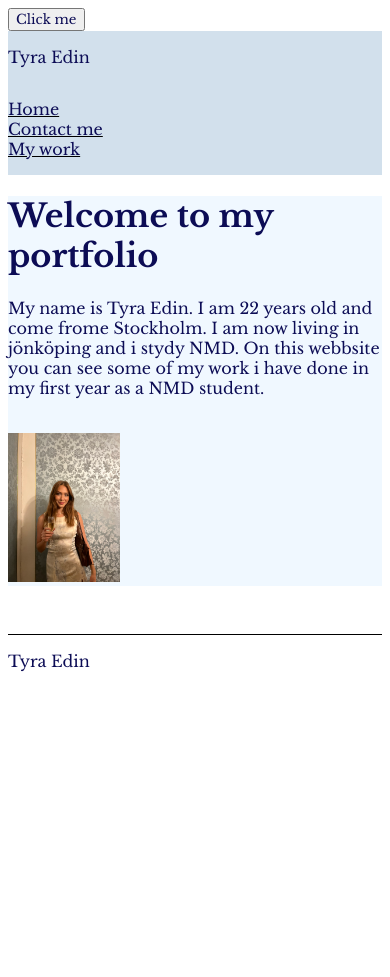
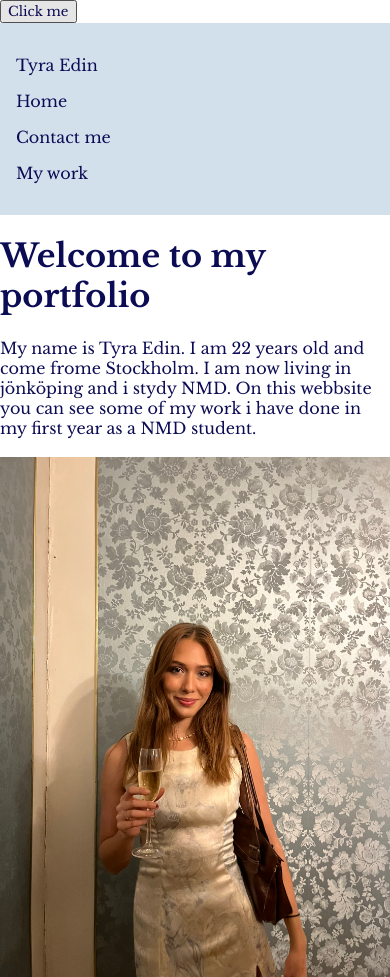
Before and after one commit to front-end-fundamentals-2025/fef-portfolio-tyraedin, a plain HTML site: page index.html in a window 390 px wide. Shown: the top 977 px of the page. Before the commit the page ends 844 px from the top, so only its background shows below. Drawn offline with nearby package versions, Linux system fonts and the light colour scheme.

Commit message:
commit
commit

```diff
--- a/CSS/mail.css
+++ b/CSS/mail.css
@@ -1,31 +1,47 @@
+/* GLOBAL STYLES */
 * {
   font-family: "Libre Baskerville", serif;
   color: rgb(12, 12, 85);
+  box-sizing: border-box;
 }
+
+body {
+  margin: 0;
+  padding: 0;
+}
+
 /* HEADER */
-
 header {
   background-color: rgb(210, 224, 236);
   display: flex;
+  justify-content: space-between;
+  align-items: center;
+  padding: 1rem;
 }
 
 ul {
   display: flex;
   list-style: none;
   padding-left: 0;
+  margin: 0;
 }
+
 li {
   margin-left: 3rem;
 }
+
 a {
   color: black;
+  text-decoration: none;
 }
-div {
+
+
+div.animated-box {
   background-color: aliceblue;
-  width: 10;
-  height: 10;
-  margin-left: 200;
-  margin-top: 200;
+  width: 10px;
+  height: 10px;
+  margin-left: 200px;
+  margin-top: 200px;
   animation-name: shake;
   animation-duration: 1s;
   animation-timing-function: ease-in-out;
@@ -35,7 +51,6 @@ div {
   25% {
     transform: scale(1.2);
   }
-
   40% {
     transform: rotate(-20deg) scale(1.2);
   }
@@ -44,34 +59,48 @@ div {
   }
 }
 
+
 @media screen and (max-width: 410px) {
   header,
   ul {
     flex-direction: column;
-    align-items: start;
+    align-items: flex-start;
   }
 
   li {
-    margin-left: 0%;
+    margin-left: 0;
+    margin-bottom: 1rem;
   }
 }
-.Peacock {
-  width: 30%;
+
+
+img {
+  max-width: 100%;
+  height: auto;
+  display: block;
 }
+
+.Peacock,
 .main-img {
-  width: 30%;
+  width: 100%;
   margin-top: 5%;
 }
+
+
 .contact-container {
   display: grid;
-  grid-template-columns: repeat(3, 1fr);
+  grid-template-columns: repeat(auto-fit, minmax(200px, 1fr));
+  gap: 1rem;
 }
-/*PHOTOS*/
 
+/* PHOTOS */
 .images {
   width: 100%;
 }
+
+/* FOOTER */
 footer {
   margin-top: 3rem;
   border-top: 1px solid black;
-}
+  padding-top: 1rem;
+  text-al
```
Also changed, not shown: 1 other file.
